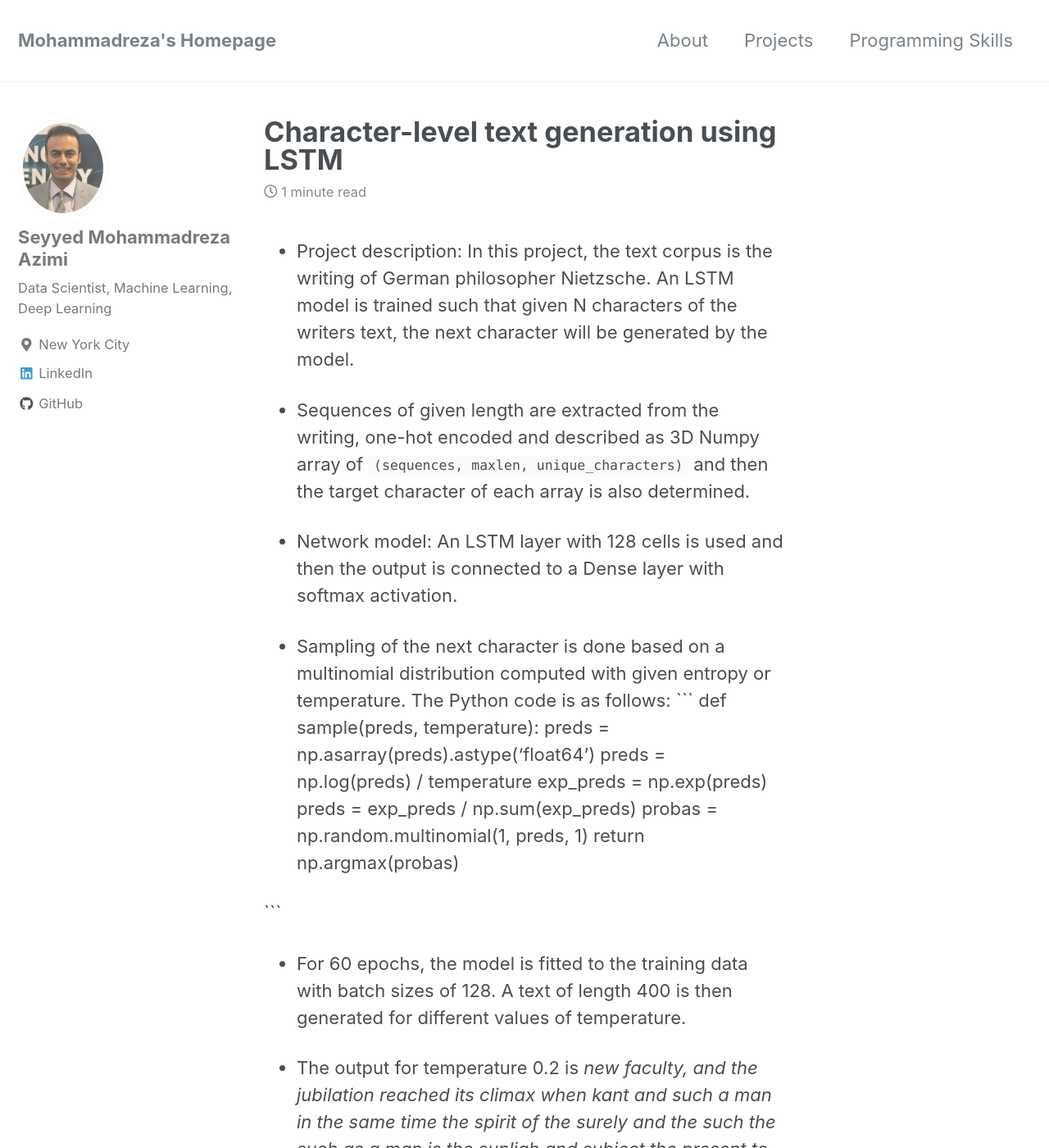
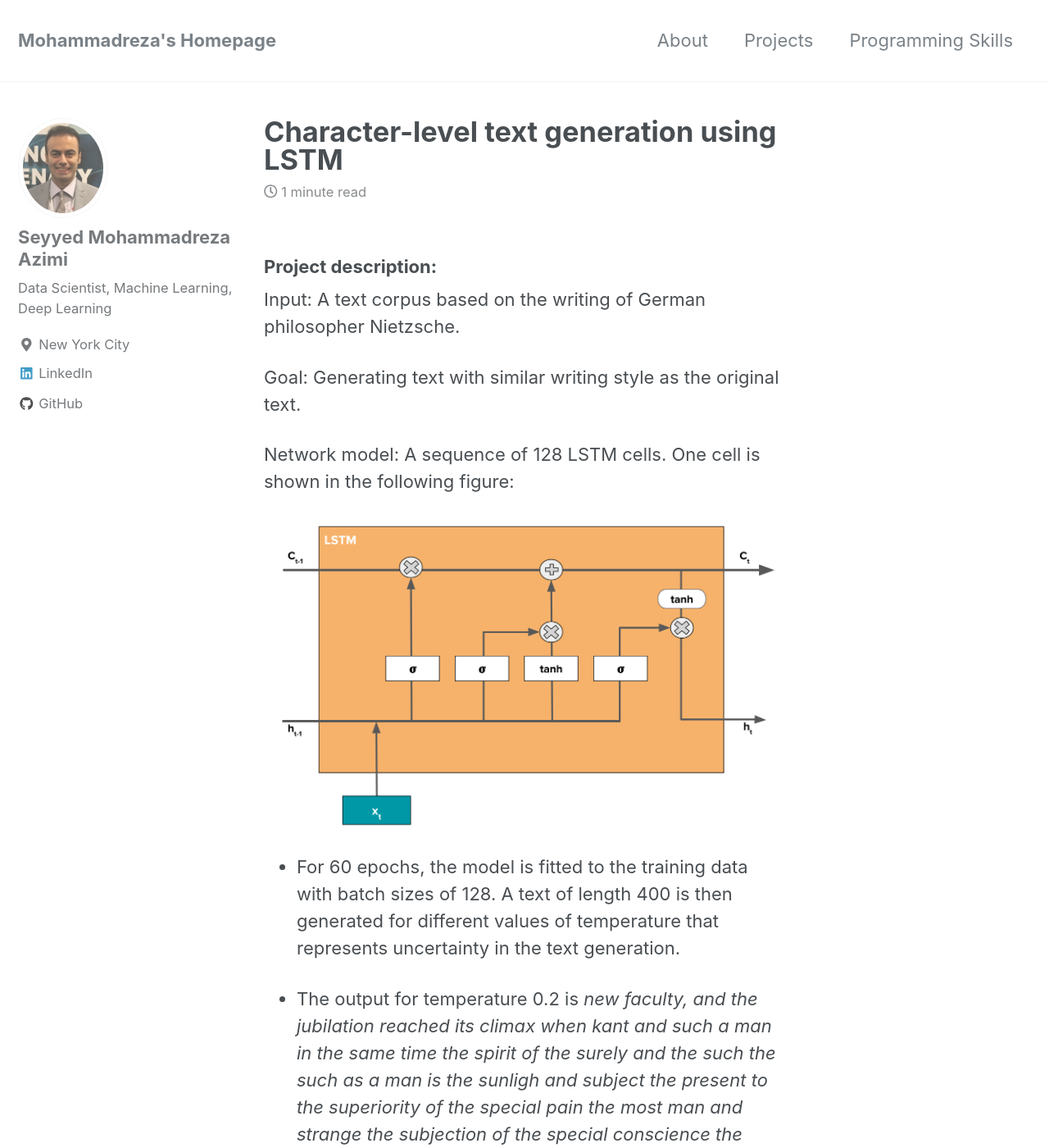
Before and after one commit to MohammadrezaAzimi/MohammadrezaAzimi.github.io, a Jekyll site: the page built from _posts/2018-04-10-LangModelLSTM.md, in a window 1280 px wide and 1400 px high. Shown: the whole window at 82% size. Built offline with Jekyll 4.4.1, drawn with Linux system fonts in a browser that asks for light colours; nearby versions of some CDN libraries; some of the changed text lies outside the part shown.

Commit message:
new github

````diff
--- a/_posts/2018-04-10-LangModelLSTM.md
+++ b/_posts/2018-04-10-LangModelLSTM.md
@@ -5,25 +5,17 @@ tags: [Natural language processing]
 excerpt: "NLP"
 mathjax: "true"
 ---
-* Project description:
-In this project, the text corpus is the writing of German philosopher Nietzsche. An LSTM model is trained such that given N characters of the writers text, the next character will be generated by the model.
+### Project description:
+Input: A text corpus based on the writing of German philosopher Nietzsche.
 
-* Sequences of given length are extracted from the writing, one-hot encoded and described as 3D Numpy array of `(sequences, maxlen, unique_characters)` and then the target character of each array is also determined.
+Goal: Generating text with similar writing style as the original text.
 
-* Network model: An LSTM layer with 128 cells is used and then the output is connected to a Dense layer with softmax activation.
+Network model: A sequence of 128 LSTM cells. One cell is shown in the following figure:
 
-* Sampling of the next character is done based on a multinomial distribution computed with given entropy  or temperature. The Python code is as follows:
-```
-def sample(preds, temperature):
-    preds = np.asarray(preds).astype('float64')
-    preds = np.log(preds) / temperature
-    exp_preds = np.exp(preds)
-    preds = exp_preds / np.sum(exp_preds)
-    probas = np.random.multinomial(1, preds, 1)
-    return np.argmax(probas)
+<img src="{{ site.url }}{{ site.baseurl }}/images/LSTM/lstm_cell.png" alt="ooo">
 
-```
-* For 60 epochs, the model is fitted to the training data with batch sizes of 128. A text of length 400  is then generated for different values of temperature.
+
+* For 60 epochs, the model is fitted to the training data with batch sizes of 128. A text of length 400  is then generated for different values of temperature that represents uncertainty in the text generation.
 
 * The output for temperature 0.2 is
 *new faculty, and the jubilation reached its climax when kant and such a man in the same time the spirit of the surely and the such the such
@@ -46,4 +38,4 @@ if desires of the strubction is be stronges*
 
 It can be seen that low temperature results in repetitive yet realistic structure while high temperature results in a different unforeseen structure.
 
-The source code of this project is available in my [Github page](https://github.com/MohammadrezaAzimi/TextGenerationLSTM-/blob/master/character%20level%20LSTM%20text%20generation%20(Language%20model).ipynb). Interested reader is referred to the book *Deep Learning with Python* by Francois Chollet.
+The source code of this project is available in my [Github page](https://github.com/MohammadrezaAzimi/TextGenerationLSTM-/blob/master/character%20level%20LSTM%20text%20generation%20(Language%20model).ipynb).
````
Also changed, not shown: images/LSTM/lstm_cell.png (added), images/VGG/lstm_cell.png (added), 2 other files.
